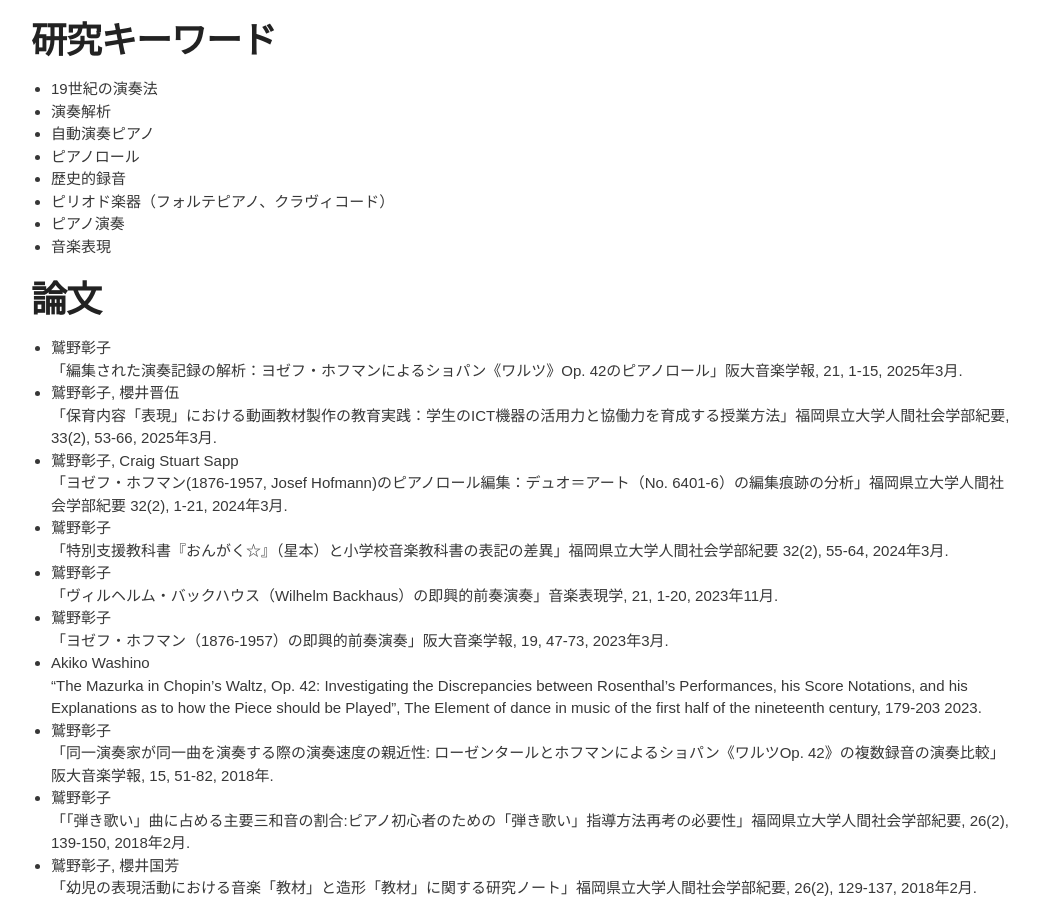
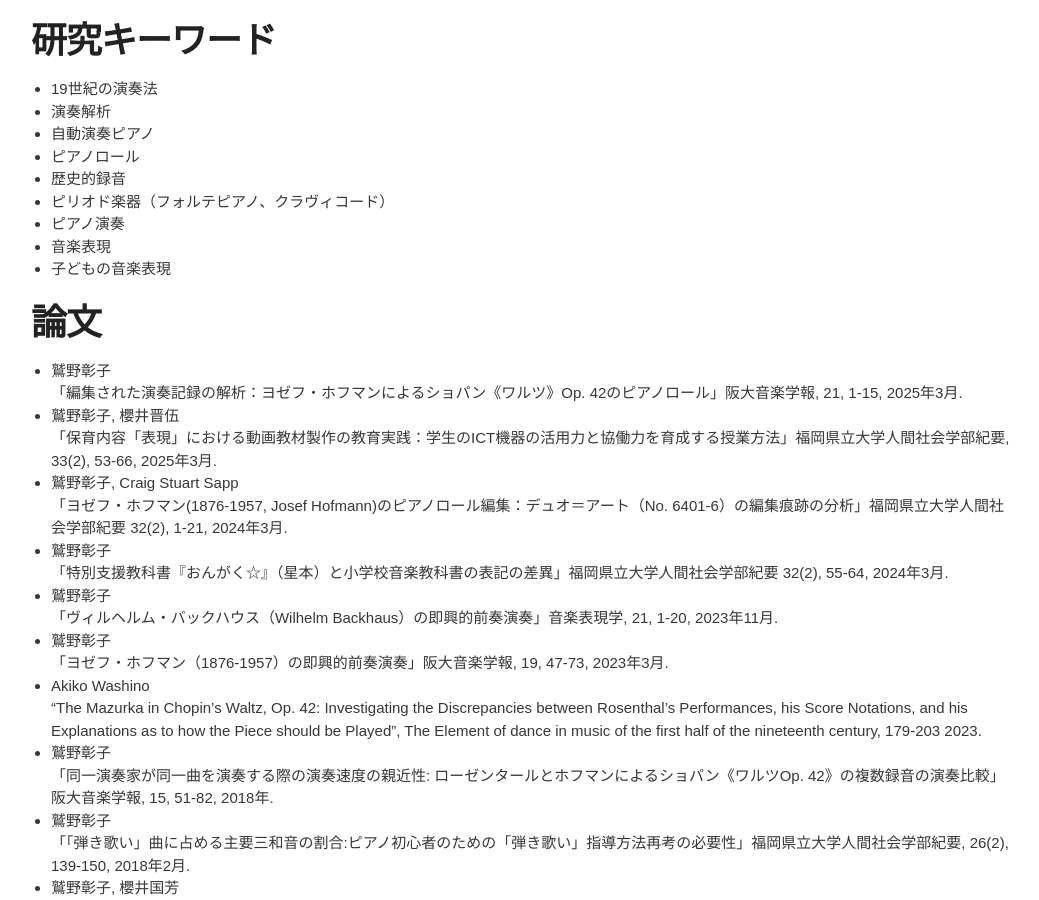
Before and after one commit to akikowashino/akikowashino.github.io, a Jekyll site: the page built from index.md, in a window 1280 px wide and 900 px high, scrolled down 850 px. Shown: the whole window, without its empty margins (119-1158 px from the left). Built offline with Jekyll 4.4.1, drawn with Linux system fonts in a browser that asks for light colours.

Commit message:
Update index.md

```diff
--- a/index.md
+++ b/index.md
@@ -37,6 +37,7 @@ lang: jp
 * ピリオド楽器（フォルテピアノ、クラヴィコード）
 * ピアノ演奏
 * 音楽表現
+* 子どもの音楽表現
 
 
 # 論文
```
